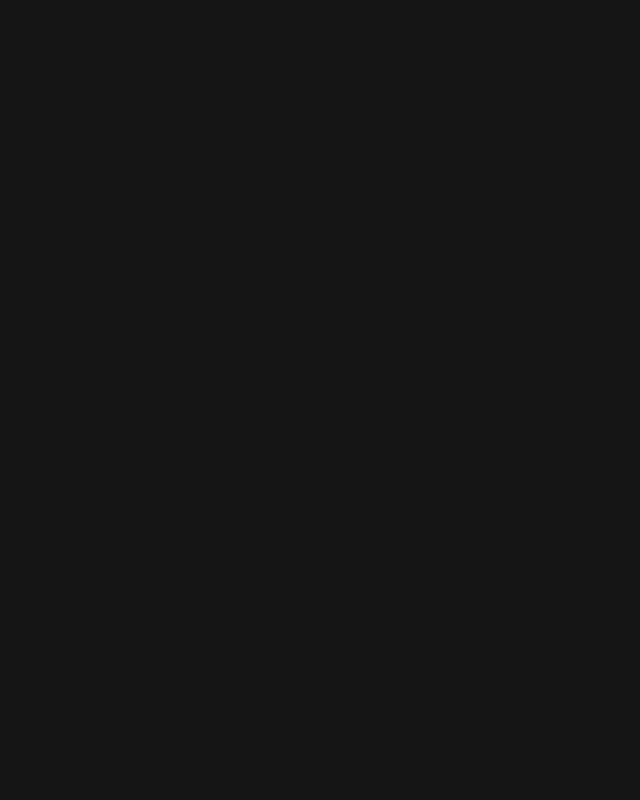
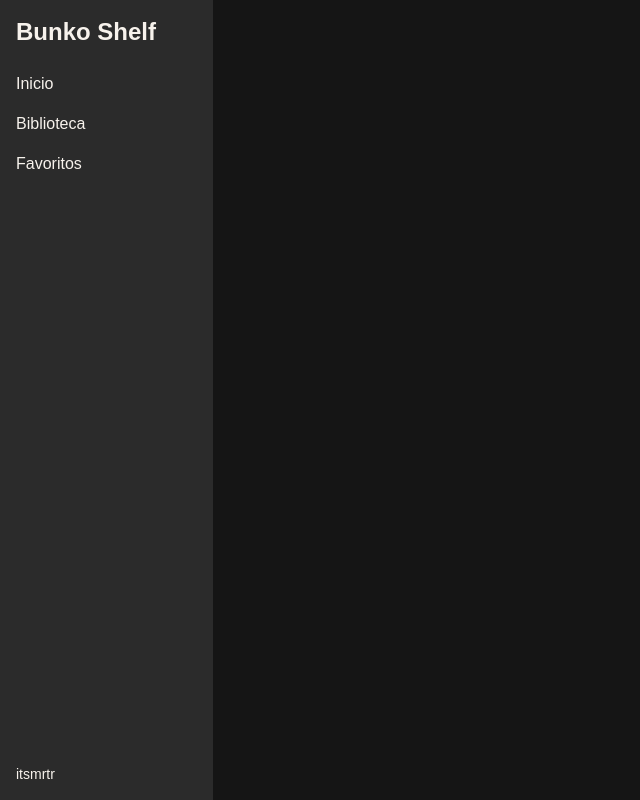
Before and after one commit to martirale/bunkoshelf, a Next.js app in the folder front/: page / in a window 1280 px wide. Shown: the whole page, without its empty margins (0-640 px from the left). Built offline with nearby package versions, Linux system fonts and the light colour scheme.

Commit message:
Create main sidebar

```diff
--- a/front/app/layout.jsx
+++ b/front/app/layout.jsx
@@ -1,5 +1,6 @@
 import { Geist, Geist_Mono } from "next/font/google";
 import "./globals.css";
+import Sidebar from "@/ui/sidebar";
 
 const geistSans = Geist({
   variable: "--font-geist-sans",
@@ -18,11 +19,15 @@ export const metadata = {
 
 export default function RootLayout({ children }) {
   return (
-    <html lang="en">
+    <html lang="es">
       <body
         className={`${geistSans.variable} ${geistMono.variable} antialiased`}
       >
-        {children}
+        <div className="flex h-screen">
+          <Sidebar />
+
+          <main>{children}</main>
+        </div>
       </body>
     </html>
   );
--- /dev/null
+++ b/front/ui/sidebar.jsx
@@ -0,0 +1,71 @@
+"use client";
+import { useState } from "react";
+
+export default function Sidebar() {
+  const [open, setOpen] = useState(false);
+
+  return (
+    <>
+      {/* Sidebar para escritorio */}
+      <aside className="hidden md:flex md:w-2/12 bg-onix flex-col justify-between p-4">
+        <div>
+          <h1 className="text-2xl font-bold">Bunko Shelf</h1>
+        </div>
+        <nav className="mt-6 space-y-4 flex-1">
+          <a href="#" className="block hover:text-sand">
+            Inicio
+          </a>
+          <a href="#" className="block hover:text-sand">
+            Biblioteca
+          </a>
+          <a href="#" className="block hover:text-sand">
+            Favoritos
+          </a>
+        </nav>
+        <div>
+          <p className="text-sm">itsmrtr</p>
+        </div>
+      </aside>
+
+      {/* Sidebar para móvil */}
+      {open && (
+        <div
+          className="fixed inset-0 z-40 bg-black bg-opacity-50 md:hidden"
+          onClick={() => setOpen(false)}
+        >
+          <aside
+            className="absolute left-0 top-0 w-3/4 h-full bg-onix flex flex-col justify-between p-4"
+            onClick={(e) => e.stopPropagation()}
+          >
+            <div>
+              <h1 className="text-2xl font-bold">Bunko Shelf</h1>
+            </div>
+            <nav className="mt-6 space-y-4 flex-1">
+              <a href="#" className="block hover:text-sand">
+                Inicio
+              </a>
+              <a href="#" className="block hover:text-sand">
+                Biblioteca
+              </a>
+              <a href="#" className="block hover:text-sand">
+                Favoritos
+              </a>
+            </nav>
+            <div>
+              <p className="text-sm">itsmrtr</p>
+            </div>
+          </aside>
+        </div>
+      )}
+
+      {/* Botón hamburguesa */}
+      <button
+        onClick={() => setOpen(true)}
+        className="md:hidden absolute top-4 left-4 z-50 bg-onix p-2 rounded"
+        aria-label="Abrir menú"
+      >
+        &#9776;
+      </button>
+    </>
+  );
+}
```
